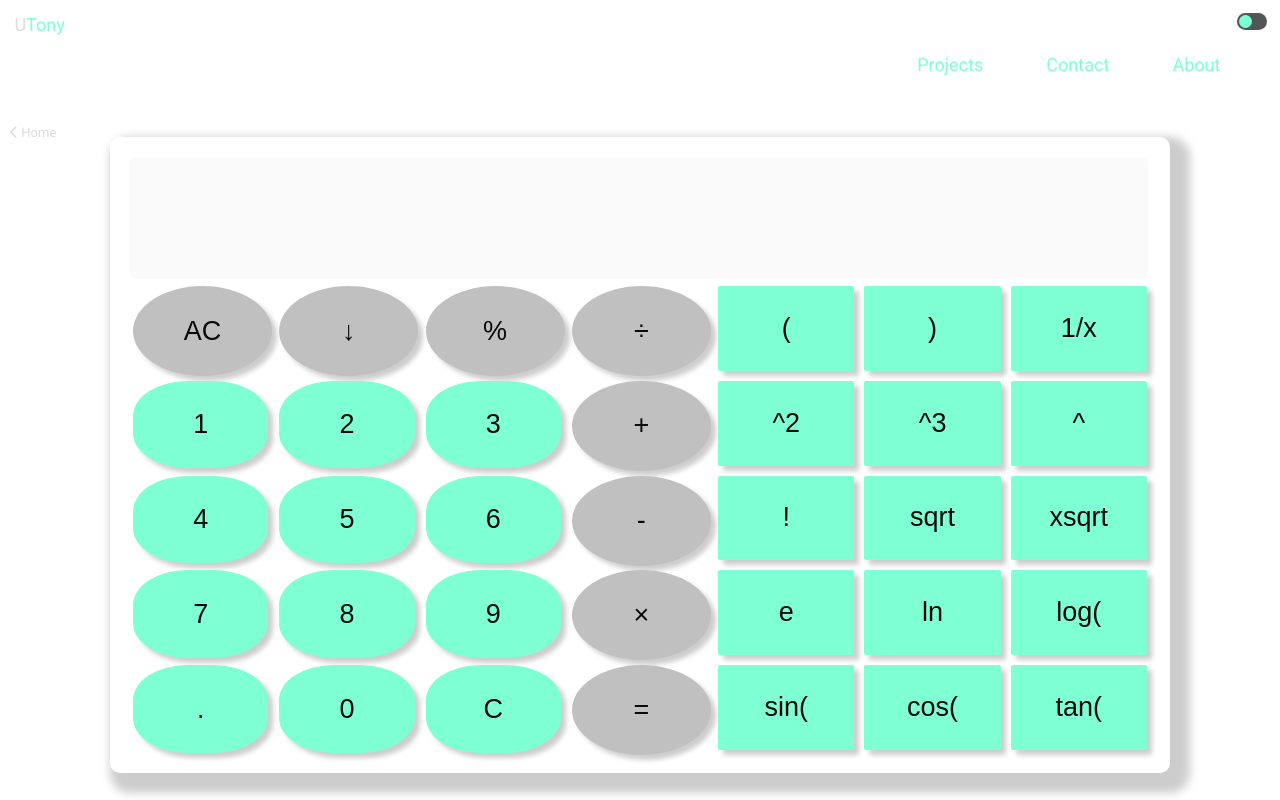
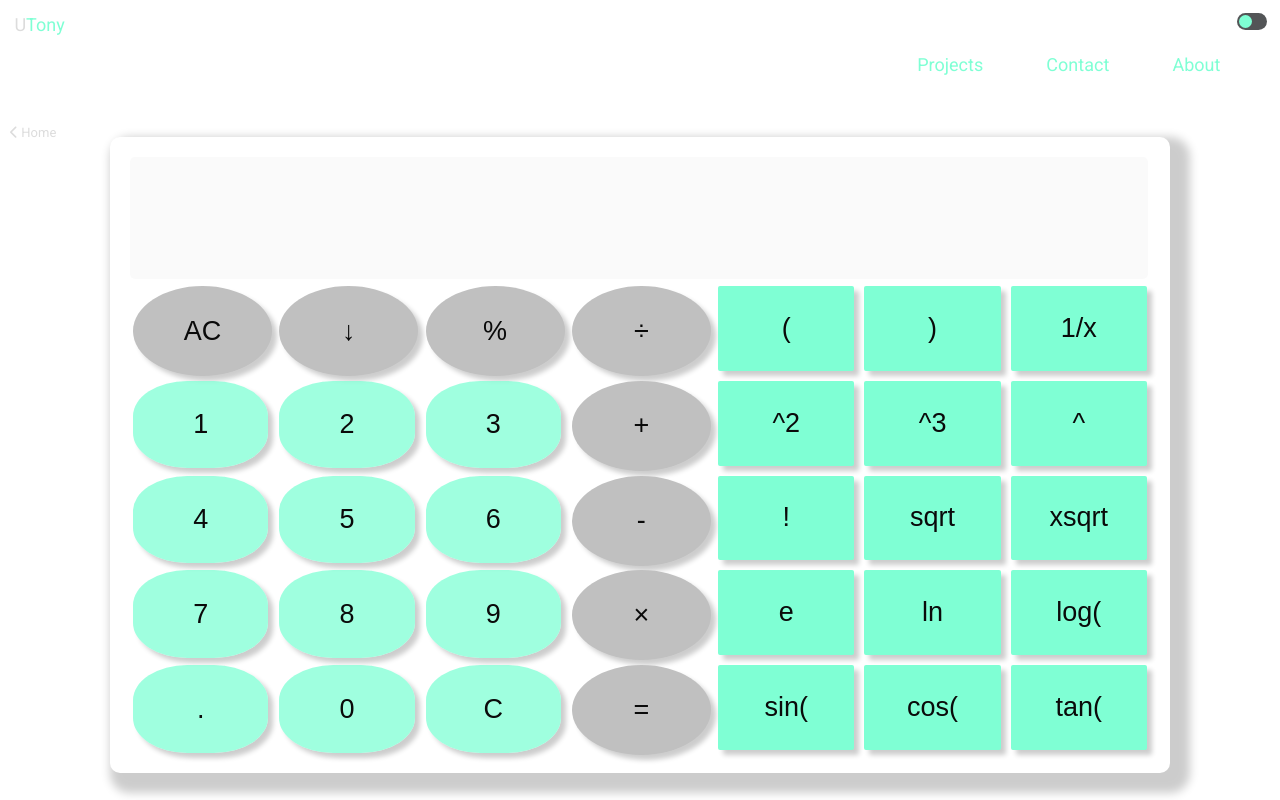
Before and after one commit to UtonyDev/utony-portfolio, a React (Vite) app: page /utonycalc in a window 1280 px wide. Shown: the top 800 px of the page. Built offline with nearby package versions, Linux system fonts and the light colour scheme.

Commit message:
more ui changes

```diff
--- a/src/Pages/utonycalc/utonycalc.css
+++ b/src/Pages/utonycalc/utonycalc.css
@@ -64,7 +64,7 @@
       color: rgba(127, 255, 212, 0.8);
     }
     button {
-      background-color: aquamarine;
+      background-color: rgba(127, 255, 212, 1);
       border: none;
       box-shadow: 2.5px 2.5px 2.5px rgba(0, 0, 1, 0.2);
       margin-top: 5%;
@@ -75,7 +75,7 @@
       border-radius: 40%;
       width: 92.5%;
       height: 92.5%;
-
+      background-color: rgba(127, 255, 212, 0.75);
     }
     .butnc {
       border-radius: 50% !important;
```
